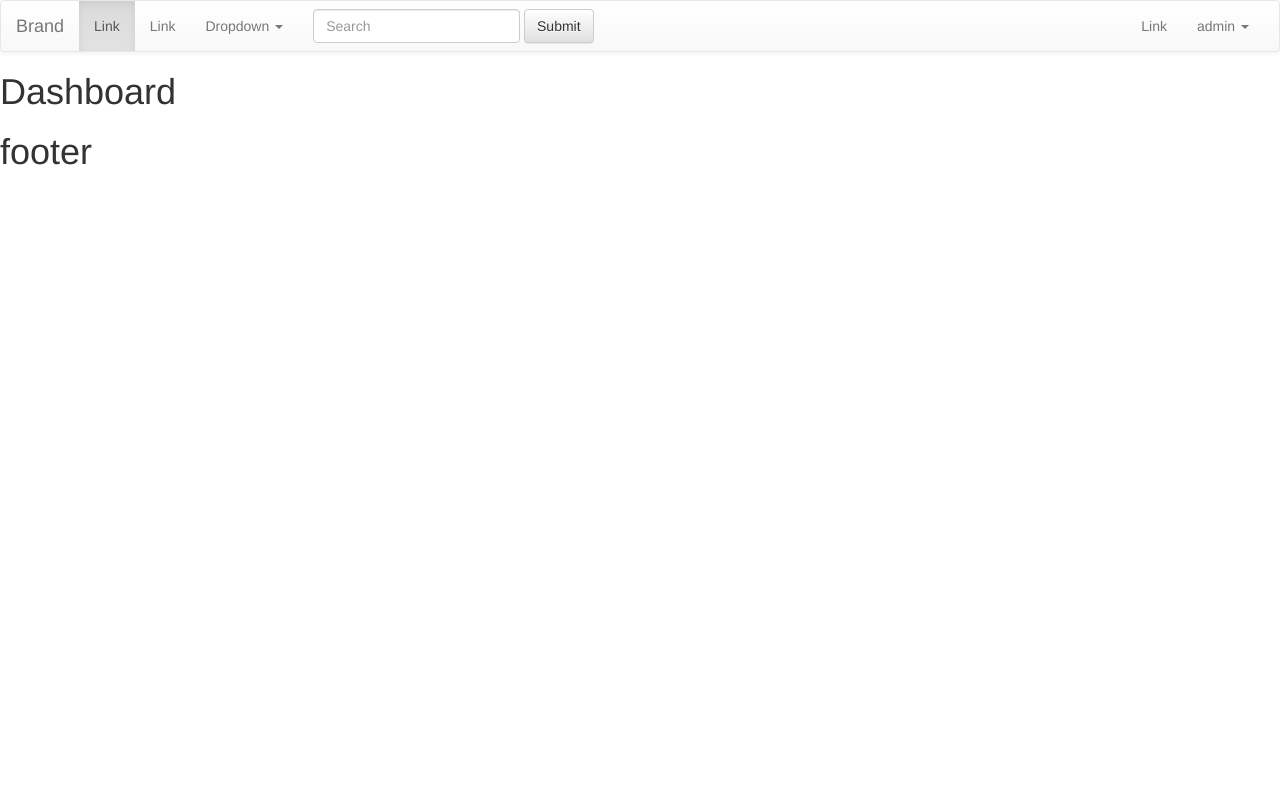
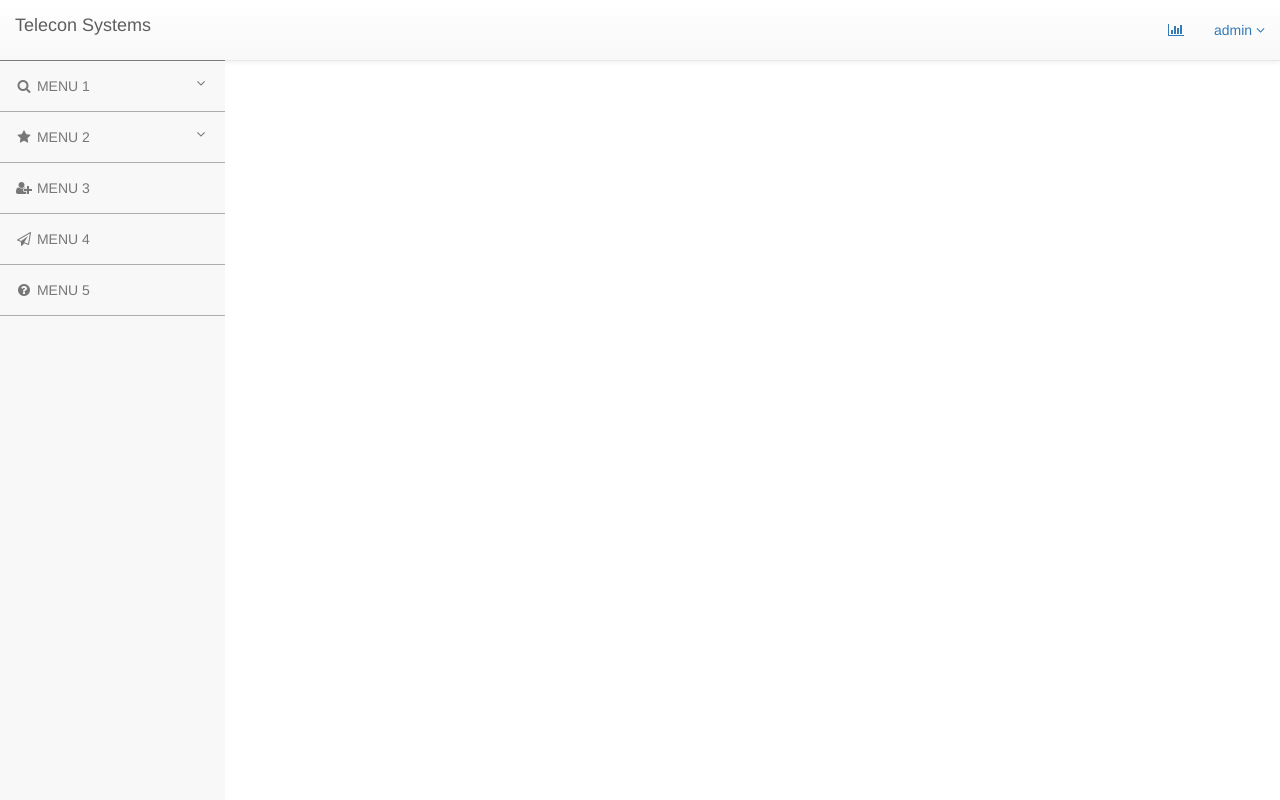
Before and after one commit to mikkujain/m2m, a Django app: page /dashboard/ in a window 1280 px wide. Run offline with Django 3.2, Linux system fonts and the light colour scheme; a user stored in the database is signed in; some libraries are stand-ins or nearby versions.

Commit message:
change layout for dashboard

```diff
--- a/static/css/style.css
+++ b/static/css/style.css
@@ -1,46 +1,147 @@
-/* start footer style */
-.cuadro_intro_hover{
-    padding: 0px;
-    position: relative;
-    overflow: hidden;
-    height: 200px;
-}
-.cuadro_intro_hover:hover .caption{
-    opacity: 1;
-    transform: translateY(-150px);
-    -webkit-transform:translateY(-150px);
-    -moz-transform:translateY(-150px);
-    -ms-transform:translateY(-150px);
-    -o-transform:translateY(-150px);
-}
-.cuadro_intro_hover img{
-    z-index: 4;
-}
-.cuadro_intro_hover .caption{
-    position: absolute;
-    top:150px;
-    -webkit-transition:all 0.3s ease-in-out;
-    -moz-transition:all 0.3s ease-in-out;
-    -o-transition:all 0.3s ease-in-out;
-    -ms-transition:all 0.3s ease-in-out;
-    transition:all 0.3s ease-in-out;
-    width: 100%;
-}
-.cuadro_intro_hover .blur{
-    background-color: rgba(0,0,0,0.7);
-    height: 300px;
-    z-index: 5;
-    position: absolute;
-    width: 100%;
-}
-.cuadro_intro_hover .caption-text{
-    z-index: 10;
-    color: #fff;
-    position: absolute;
-    height: 300px;
-    text-align: center;
-    top:-20px;
-    width: 100%;
+/* start header and sidebar */
+
+@import url('https://maxcdn.bootstrapcdn.com/font-awesome/4.3.0/css/font-awesome.min.css');
+@media(min-width:768px) {
+    body {
+        margin-top: 50px;
+    }
+    /*html, body, #wrapper, #page-wrapper {height: 100%; overflow: hidden;}*/
 }
 
-/* end footer style */
+#wrapper {
+    padding-left: 0;
+}
+
+#page-wrapper {
+    width: 100%;
+    padding: 0;
+    background-color: #fff;
+}
+
+@media(min-width:768px) {
+    #wrapper {
+        padding-left: 225px;
+    }
+
+    #page-wrapper {
+        padding: 22px 10px;
+    }
+}
+
+/* Top Navigation */
+
+.top-nav {
+    padding: 0 15px;
+}
+
+.top-nav>li {
+    display: inline-block;
+    float: left;
+}
+
+.top-nav>li>a {
+    padding-top: 20px;
+    padding-bottom: 20px;
+    line-height: 20px;
+    /* color: #fff; */
+}
+
+.top-nav>li>a:hover,
+.top-nav>li>a:focus,
+.top-nav>.open>a,
+.top-nav>.open>a:hover,
+.top-nav>.open>a:focus {
+    color: #fff;
+    background-color: #1a242f;
+}
+
+/* .top-nav>.open>.dropdown-menu {
+    float: left;
+    position: absolute;
+    margin-top: 0;
+    border-top-left-radius: 0;
+    border-top-right-radius: 0;
+    background-color: #fff;
+    -webkit-box-shadow: 0 6px 12px rgba(0,0,0,.175);
+    box-shadow: 0 6px 12px rgba(0,0,0,.175);
+}
+
+.top-nav>.open>.dropdown-menu>li>a {
+    white-space: normal;
+} */
+
+/* Side Navigation */
+
+@media(min-width:768px) {
+    .side-nav {
+        position: fixed;
+        top: 60px;
+        left: 225px;
+        width: 225px;
+        margin-left: -225px;
+        border: none;
+        border-radius: 0;
+        border-top: 1px rgba(0,0,0,.5) solid;
+        overflow-y: auto;
+        /* background-color: #222; */
+        /* background-color: #5A6B7D; */
+        background-color: #f8f8f8;
+        bottom: 0;
+        overflow-x: hidden;
+        padding-bottom: 40px;
+    }
+
+    .side-nav>li>a {
+        width: 225px;
+        border-bottom: 1px rgba(0,0,0,.3) solid;
+    }
+
+    .side-nav li a:hover,
+    .side-nav li a:focus {
+        outline: none;
+        background-color: #1a242f !important;
+    }
+}
+
+.side-nav>li>ul {
+    padding: 0;
+    border-bottom: 1px rgba(0,0,0,.3) solid;
+}
+
+.side-nav>li>ul>li>a {
+    display: block;
+    padding: 10px 15px 10px 38px;
+    text-decoration: none;
+    /*color: #999;*/
+    /* color: #fff;     */
+}
+
+.side-nav>li>ul>li>a:hover {
+    color: #fff;
+}
+
+.navbar .nav > li > a > .label {
+  -webkit-border-radius: 50%;
+  -moz-border-radius: 50%;
+  border-radius: 50%;
+  position: absolute;
+  top: 14px;
+  right: 6px;
+  font-size: 10px;
+  font-weight: normal;
+  min-width: 15px;
+  min-height: 15px;
+  line-height: 1.0em;
+  text-align: center;
+  padding: 2px;
+}
+
+.navbar .nav > li > a:hover > .label {
+  top: 10px;
+}
+
+/* .navbar-brand {
+    padding: 5px 15px;
+} */
+
+/* end sidebar and header */
--- a/templates/base.html
+++ b/templates/base.html
@@ -13,6 +13,17 @@
         {% block content %}
         {% endblock %}
         {% include 'footer.html' %}
+        <script>
+        $(function(){
+            $('[data-toggle="tooltip"]').tooltip();
+            $(".side-nav .collapse").on("hide.bs.collapse", function() {
+                $(this).prev().find(".fa").eq(1).removeClass("fa-angle-right").addClass("fa-angle-down");
+            });
+            $('.side-nav .collapse').on("show.bs.collapse", function() {
+                $(this).prev().find(".fa").eq(1).removeClass("fa-angle-down").addClass("fa-angle-right");
+            });
+        })
+        </script>
         <script src="{% static 'js/jquery.min.js' %}"></script>
         <script src="{% static 'js/bootstrap.min.js' %}"></script>
     </body>
--- a/templates/header.html
+++ b/templates/header.html
@@ -1,55 +1,78 @@
-<nav class="navbar navbar-default">
-        <div class="container-fluid">
+<div id="throbber" style="display:none; min-height:120px;"></div>
+<div id="noty-holder"></div>
+<div id="wrapper">
+    <!-- Navigation -->
+    <nav class="navbar navbar-default navbar-fixed-top" role="navigation">
         <!-- Brand and toggle get grouped for better mobile display -->
         <div class="navbar-header">
-            <button type="button" class="navbar-toggle collapsed" data-toggle="collapse" data-target="#bs-example-navbar-collapse-1" aria-expanded="false">
+            <button type="button" class="navbar-toggle" data-toggle="collapse" data-target=".navbar-ex1-collapse">
                 <span class="sr-only">Toggle navigation</span>
                 <span class="icon-bar"></span>
                 <span class="icon-bar"></span>
                 <span class="icon-bar"></span>
             </button>
-            <a class="navbar-brand" href="#">Brand</a>
+            <a class="navbar-brand" href="/">Telecon Systems</a>
         </div>
-
-          <!-- Collect the nav links, forms, and other content for toggling -->
-          <div class="collapse navbar-collapse" id="bs-example-navbar-collapse-1">
-            <ul class="nav navbar-nav">
-              <li class="active"><a href="#">Link <span class="sr-only">(current)</span></a></li>
-              <li><a href="#">Link</a></li>
-              <li class="dropdown">
-                <a href="#" class="dropdown-toggle" data-toggle="dropdown" role="button" aria-haspopup="true" aria-expanded="false">Dropdown <span class="caret"></span></a>
-                <ul class="dropdown-menu">
-                  <li><a href="#">Action</a></li>
-                  <li><a href="#">Another action</a></li>
-                  <li><a href="#">Something else here</a></li>
-                  <li role="separator" class="divider"></li>
-                  <li><a href="#">Separated link</a></li>
-                  <li role="separator" class="divider"></li>
-                  <li><a href="#">One more separated link</a></li>
-                </ul>
+        <!-- Top Menu Items -->
+        <ul class="nav navbar-right top-nav">
+            <li><a href="#" data-placement="bottom" data-toggle="tooltip" href="#" data-original-title="Stats"><i class="fa fa-bar-chart-o"></i>
+                </a>
             </li>
-            </ul>
-            <form class="navbar-form navbar-left">
-              <div class="form-group">
-                <input type="text" class="form-control" placeholder="Search">
-              </div>
-              <button type="submit" class="btn btn-default">Submit</button>
-            </form>
-            <ul class="nav navbar-nav navbar-right">
-              <li><a href="#">Link</a></li>
             {% if user.is_authenticated %}
             <li class="dropdown">
-                  <a href="#" class="dropdown-toggle" data-toggle="dropdown" role="button" aria-haspopup="true" aria-expanded="false">{{ user }} <span class="caret"></span></a>
+                <a href="#" class="dropdown-toggle" data-toggle="dropdown">{{ user }} <b class="fa fa-angle-down"></b></a>
                 <ul class="dropdown-menu">
-                    <li><a href="#">Action</a></li>
-                    <li><a href="#">Another action</a></li>
-                    <li><a href="#">Something else here</a></li>
-                    <li role="separator" class="divider"></li>
-                    <li><a href="{% url 'users:logout' %}">logout</a></li>
+                    <li><a href="#"><i class="fa fa-fw fa-user"></i> Edit Profile</a></li>
+                    <li><a href="#"><i class="fa fa-fw fa-cog"></i> Change Password</a></li>
+                    <li class="divider"></li>
+                    <li><a href="{% url 'users:logout' %}"><i class="fa fa-fw fa-power-off"></i> Logout</a></li>
                 </ul>
             </li>
             {% endif %}
         </ul>
-          </div><!-- /.navbar-collapse -->
-        </div><!-- /.container-fluid -->
+        {% if user.is_authenticated %}
+        <!-- Sidebar Menu Items - These collapse to the responsive navigation menu on small screens -->
+        <div class="collapse navbar-collapse navbar-ex1-collapse">
+            <ul class="nav navbar-nav side-nav">
+                <li>
+                    <a href="#" data-toggle="collapse" data-target="#submenu-1"><i class="fa fa-fw fa-search"></i> MENU 1 <i class="fa fa-fw fa-angle-down pull-right"></i></a>
+                    <ul id="submenu-1" class="collapse">
+                        <li><a href="#"><i class="fa fa-angle-double-right"></i> SUBMENU 1.1</a></li>
+                        <li><a href="#"><i class="fa fa-angle-double-right"></i> SUBMENU 1.2</a></li>
+                        <li><a href="#"><i class="fa fa-angle-double-right"></i> SUBMENU 1.3</a></li>
+                    </ul>
+                </li>
+                <li>
+                    <a href="#" data-toggle="collapse" data-target="#submenu-2"><i class="fa fa-fw fa-star"></i>  MENU 2 <i class="fa fa-fw fa-angle-down pull-right"></i></a>
+                    <ul id="submenu-2" class="collapse">
+                        <li><a href="#"><i class="fa fa-angle-double-right"></i> SUBMENU 2.1</a></li>
+                        <li><a href="#"><i class="fa fa-angle-double-right"></i> SUBMENU 2.2</a></li>
+                        <li><a href="#"><i class="fa fa-angle-double-right"></i> SUBMENU 2.3</a></li>
+                    </ul>
+                </li>
+                <li>
+                    <a href="investigaciones/favoritas"><i class="fa fa-fw fa-user-plus"></i>  MENU 3</a>
+                </li>
+                <li>
+                    <a href="sugerencias"><i class="fa fa-fw fa-paper-plane-o"></i> MENU 4</a>
+                </li>
+                <li>
+                    <a href="faq"><i class="fa fa-fw fa fa-question-circle"></i> MENU 5</a>
+                </li>
+            </ul>
+        </div>
+        <!-- /.navbar-collapse -->
+        {% endif %}
     </nav>
+
+    <!-- <div id="page-wrapper">
+        <div class="container-fluid">
+            <div class="row" id="main" >
+                <div class="col-sm-12 col-md-12 well" id="content">
+                    <h1>Welcome Admin!</h1>
+                </div>
+            </div>
+        </div>
+    </div> -->
+    <!-- /#page-wrapper -->
+</div><!-- /#wrapper -->
```
Lines whose indentation alone changed are shown as unchanged.
